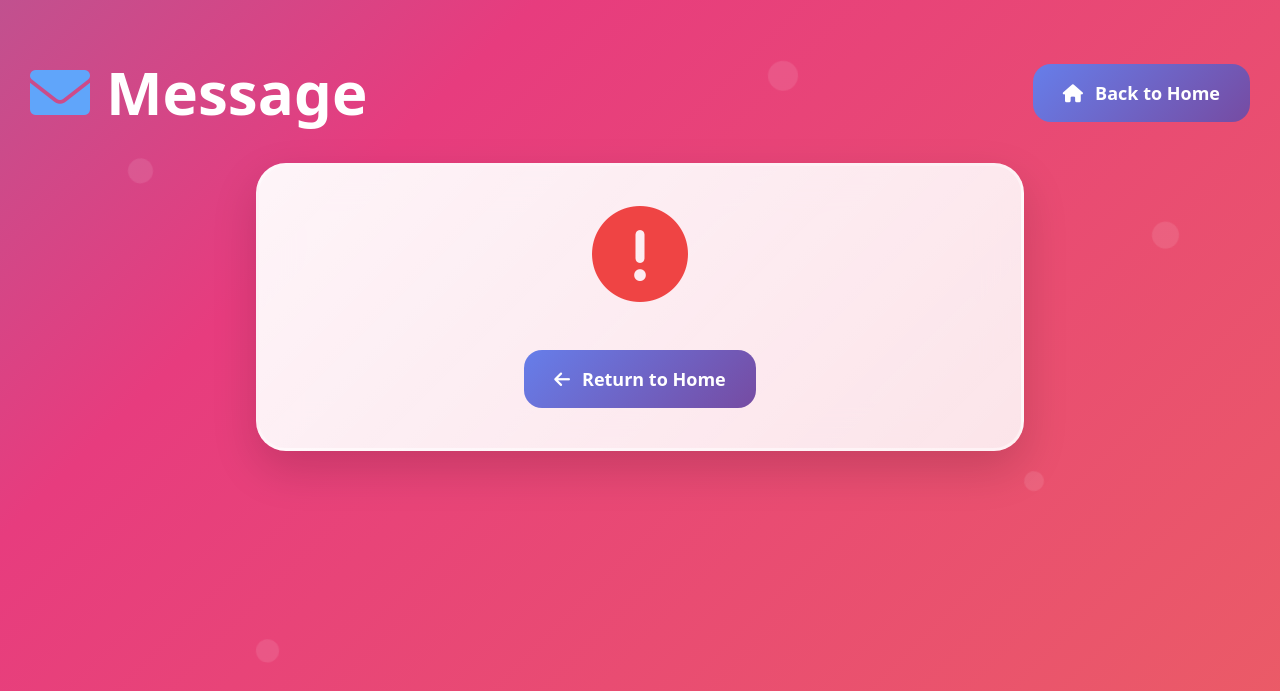
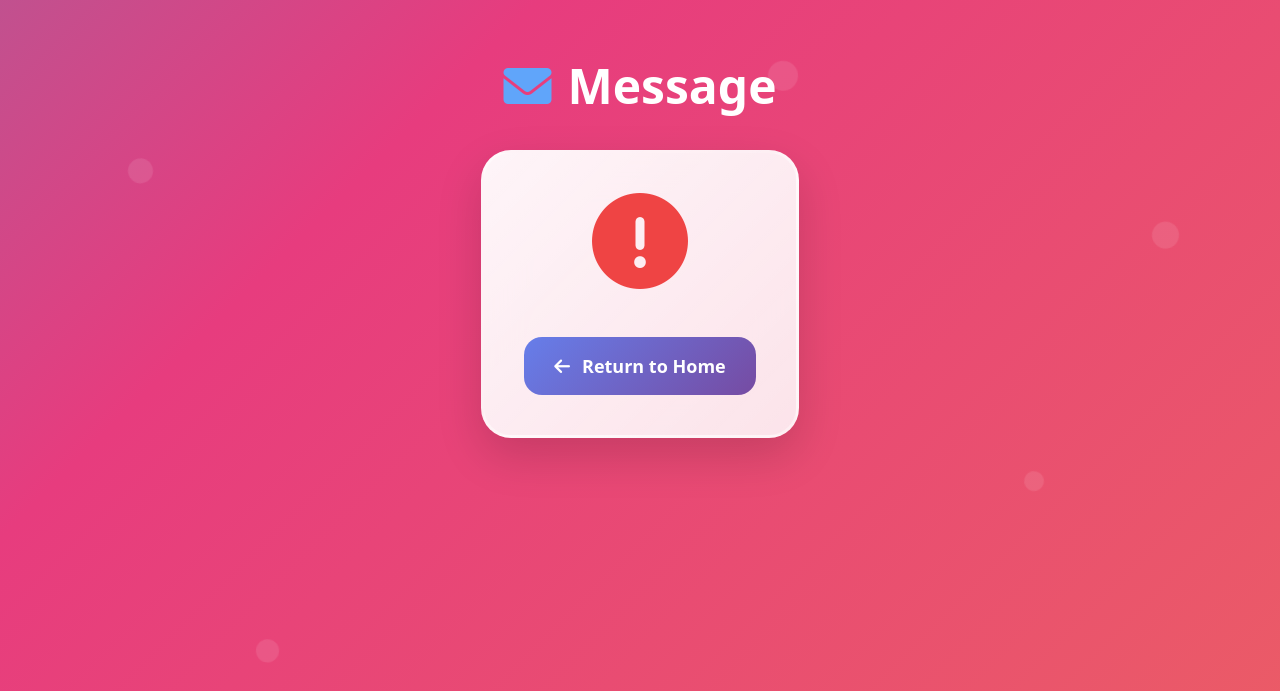
Before and after one commit to venkat4191/SimuTradeeX, a Flask app: template Stock-simulator-main/templates/message.html in a window 1280 px wide. Shown: the top 691 px of the page. Run offline with Flask 3, Linux system fonts and the light colour scheme; the template is opened without the code that fills it, so the values that code supplies are empty.

Commit message:
Update message.html

```diff
--- a/Stock-simulator-main/templates/message.html
+++ b/Stock-simulator-main/templates/message.html
@@ -89,6 +89,21 @@
             justify-content: flex-start;
             padding: 30px;
         }
+        .input-field {
+            background: rgba(255, 255, 255, 0.9);
+            border: 2px solid rgba(255, 255, 255, 0.3);
+            border-radius: 15px;
+            padding: 15px;
+            font-size: 16px;
+            transition: all 0.3s ease;
+            backdrop-filter: blur(10px);
+        }
+        .input-field:focus {
+            outline: none;
+            border-color: #667eea;
+            box-shadow: 0 0 20px rgba(102, 126, 234, 0.3);
+            transform: scale(1.02);
+        }
     </style>
 </head>
 <body>
@@ -101,32 +116,73 @@
     </div>
 
     <div class="main-container">
-        <div class="container mx-auto">
-            <!-- Header -->
-            <div class="flex justify-between items-center mb-10 mt-8">
-                <h1 class="text-6xl font-bold text-white drop-shadow-lg">
+        <div class="container mx-auto flex flex-col justify-center items-center">
+            <!-- Always-visible Heading and Hamburger -->
+            <div class="w-full flex flex-row items-center justify-center mt-0 mb-0 px-4 relative flex md:hidden">
+                <!-- Hamburger only on mobile, now at topmost left -->
+                <button id="menu-btn" class="block fixed top-2 left-2 z-50 text-white focus:outline-none md:hidden" aria-label="Open menu">
+                    <svg class="w-8 h-8" fill="none" stroke="currentColor" viewBox="0 0 24 24" xmlns="http://www.w3.org/2000/svg">
+                        <path stroke-linecap="round" stroke-linejoin="round" stroke-width="2" d="M4 6h16M4 12h16M4 18h16"></path>
+                    </svg>
+                </button>
+                <h1 class="text-4xl md:text-5xl font-extrabold text-white drop-shadow-lg text-center w-full mb-0 mt-0 flex items-center justify-center">
+                    <i class="fas fa-envelope mr-2 text-blue-400"></i>Message
+                </h1>
+            </div>
+            <!-- Slide-out Menu -->
+            <div id="mobile-menu" class="block fixed top-0 left-0 w-3/4 max-w-xs h-full bg-white shadow-lg z-50 transform -translate-x-full transition-transform duration-300 md:hidden">
+                <div class="flex flex-col p-6 gap-6 mt-8">
+                    <a href="/" class="bg-blue-500 hover:bg-blue-600 text-white font-bold py-2 px-4 rounded-lg shadow transition text-base flex items-center">
+                        <i class="fas fa-home mr-2"></i>Back to Home
+                    </a>
+                    <button id="close-menu" class="mt-8 text-gray-700 font-bold">Close</button>
+                </div>
+            </div>
+            <div id="menu-overlay" class="hidden fixed inset-0 bg-black bg-opacity-30 z-40 md:hidden"></div>
+            <!-- Header for desktop only -->
+            <div class="hidden md:flex flex-row items-center justify-center mb-10 mt-8">
+                <h1 class="text-5xl font-extrabold text-white drop-shadow-lg text-center">
                     <i class="fas fa-envelope mr-4 text-blue-400"></i>Message
                 </h1>
-                <a href="/" class="btn text-lg">
-                    <i class="fas fa-home mr-3"></i>Back to Home
-                </a>
             </div>
 
             <!-- Message Card -->
-            <div class="card p-10 max-w-3xl mx-auto">
+            <div class="card p-4 md:p-10 max-w-4xl mx-auto mt-16 md:mt-0">
                 <div class="text-center">
                     {% if success %}
-                    <i class="fas fa-check-circle text-8xl text-green-500 mb-6 drop-shadow-lg"></i>
+                    <i class="fas fa-check-circle text-6xl md:text-8xl text-green-500 mb-4 md:mb-6 drop-shadow-lg"></i>
                     {% else %}
-                    <i class="fas fa-exclamation-circle text-8xl text-red-500 mb-6 drop-shadow-lg"></i>
+                    <i class="fas fa-exclamation-circle text-6xl md:text-8xl text-red-500 mb-4 md:mb-6 drop-shadow-lg"></i>
                     {% endif %}
-                    <h2 class="text-4xl font-bold mb-6 text-gray-800">{{ message }}</h2>
-                    <a href="{{ url_for('index') }}" class="btn text-lg inline-block">
-                        <i class="fas fa-arrow-left mr-3"></i>Return to Home
+                    <h2 class="text-lg md:text-4xl font-bold mb-4 md:mb-6 text-gray-800 px-2">{{ message }}</h2>
+                    <a href="{{ url_for('index') }}" class="btn text-xs md:text-lg py-2 md:py-4 inline-block">
+                        <i class="fas fa-arrow-left mr-1 md:mr-3"></i>Return to Home
                     </a>
                 </div>
             </div>
         </div>
     </div>
+    <script>
+        // Hamburger menu toggle
+        const menuBtn = document.getElementById('menu-btn');
+        const mobileMenu = document.getElementById('mobile-menu');
+        const closeMenu = document.getElementById('close-menu');
+        const menuOverlay = document.getElementById('menu-overlay');
+
+        menuBtn && menuBtn.addEventListener('click', () => {
+            mobileMenu.classList.remove('-translate-x-full');
+            menuOverlay.classList.remove('hidden');
+        });
+
+        closeMenu && closeMenu.addEventListener('click', () => {
+            mobileMenu.classList.add('-translate-x-full');
+            menuOverlay.classList.add('hidden');
+        });
+
+        menuOverlay && menuOverlay.addEventListener('click', () => {
+            mobileMenu.classList.add('-translate-x-full');
+            menuOverlay.classList.add('hidden');
+        });
+    </script>
 </body>
 </html>
```
